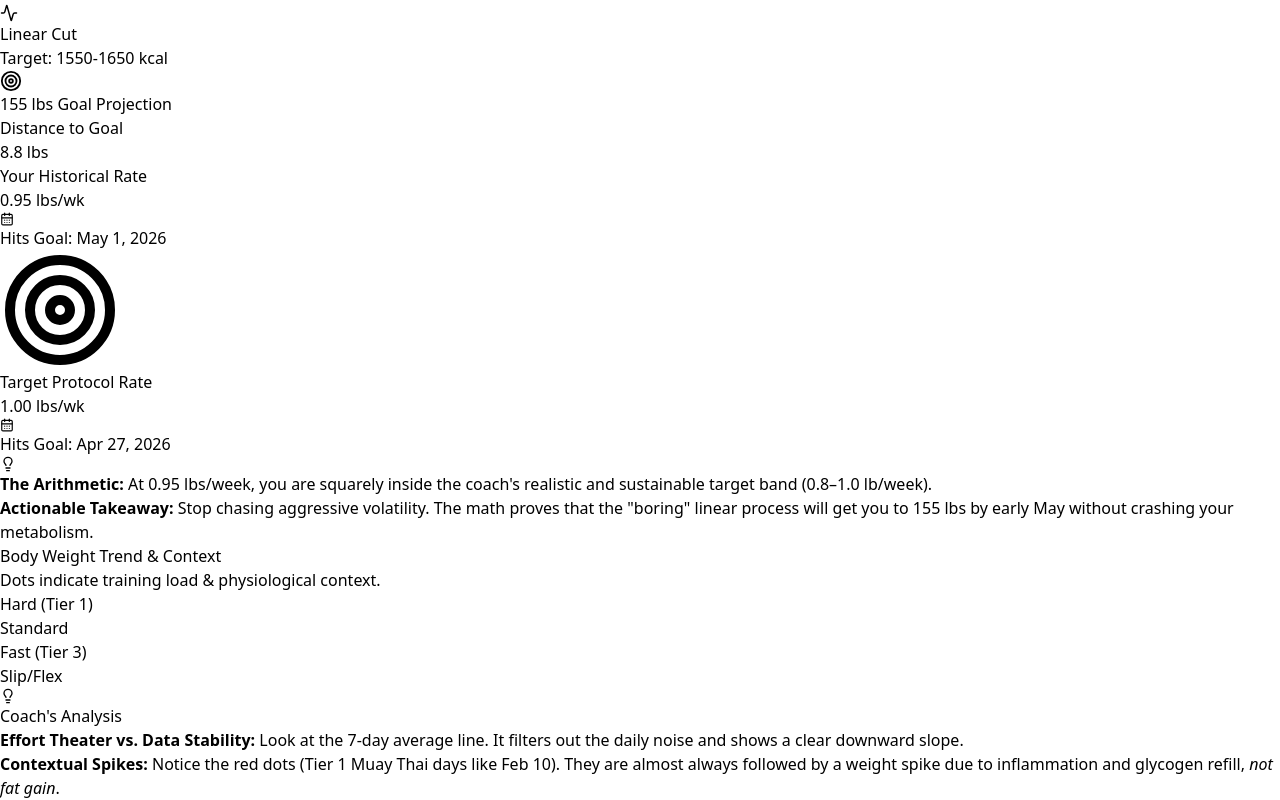
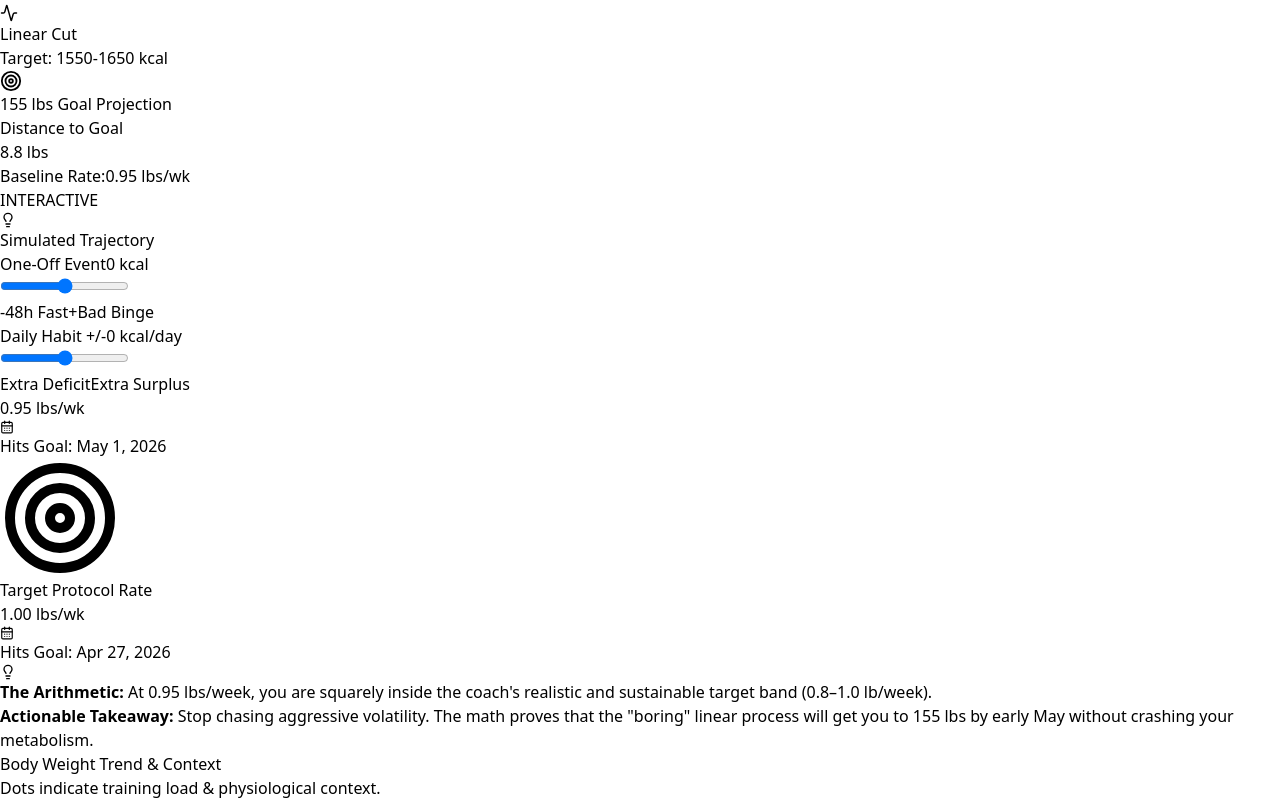
Before and after one commit to Automatic365/weight_cut_dashboard, a React (Vite) app: page / in a window 1280 px wide. Shown: the part 1244-2044 px from the top of the page. Built offline with nearby package versions, Linux system fonts and the light colour scheme.

Commit message:
feat: Add Interactive Projection Module

```diff
--- a/src/CutProgressDashboard.jsx
+++ b/src/CutProgressDashboard.jsx
@@ -36,6 +36,10 @@ const CustomWeightDot = (props) => {
 export default function CutProgressDashboard() {
   const [fixSwaps, setFixSwaps] = useState(true);
 
+  // Interactive Projection States
+  const [simulatedOneOff, setSimulatedOneOff] = useState(0); // +/- calories (one time)
+  const [simulatedDaily, setSimulatedDaily] = useState(0);   // +/- calories (every day)
+
   // Process data
   const chartData = useMemo(() => {
     const cleanedData = rawData.map(day => {
@@ -65,7 +69,15 @@ export default function CutProgressDashboard() {
   const projectionStats = useMemo(() => {
     const startWeight = rawData[0].weight;
     const currentWeight = rawData[rawData.length - 1].weight;
-    const lbsRemaining = currentWeight - 155;
+    let lbsRemaining = currentWeight - 155;
+
+    // --- APPLY SIMULATIONS ---
+    // 1. One-Off Event: 3,500 kcal = 1lb
+    const oneOffLbsEffect = simulatedOneOff / 3500;
+    lbsRemaining += oneOffLbsEffect;
+
+    // Safety check if user simulates eating their way out of the goal entirely
+    if (lbsRemaining < 0) lbsRemaining = 0;
 
     const parseDate = (dateStr) => {
       const [month, day] = dateStr.split('/');
@@ -78,25 +90,34 @@ export default function CutProgressDashboard() {
 
     const lbsLost = startWeight - currentWeight;
     const historicalRatePerWeek = (lbsLost / daysElapsed) * 7;
+
+    // 2. Daily Habit Event: 500 kcal daily deficit = 1lb per week
+    const dailyLbsEffectPerWeek = simulatedDaily / 500;
+    let simulatedRatePerWeek = historicalRatePerWeek - dailyLbsEffectPerWeek;
+    // Example: If burn is 1 lb/wk, and user adds +500 daily: 1 - 1 = 0 burn rate.
+    // Ensure we don't divide by zero or negative if they simulate a huge surplus.
+    if (simulatedRatePerWeek <= 0.05) simulatedRatePerWeek = 0.05;
+
     const targetRatePerWeek = 1.0;
 
-    const daysRemainingHistorical = (lbsRemaining / historicalRatePerWeek) * 7;
+    const daysRemainingSimulated = (lbsRemaining / simulatedRatePerWeek) * 7;
     const daysRemainingTarget = (lbsRemaining / targetRatePerWeek) * 7;
 
-    const projectedDateHistorical = new Date(endDate);
-    projectedDateHistorical.setDate(projectedDateHistorical.getDate() + daysRemainingHistorical);
+    const projectedDateSimulated = new Date(endDate);
+    projectedDateSimulated.setDate(projectedDateSimulated.getDate() + daysRemainingSimulated);
 
     const projectedDateTarget = new Date(endDate);
     projectedDateTarget.setDate(projectedDateTarget.getDate() + daysRemainingTarget);
 
     return {
       historicalRate: historicalRatePerWeek.toFixed(2),
+      simulatedRate: simulatedRatePerWeek.toFixed(2),
       targetRate: targetRatePerWeek.toFixed(2),
       lbsRemaining: lbsRemaining.toFixed(1),
-      dateHistorical: projectedDateHistorical.toLocaleDateString('en-US', { month: 'short', day: 'numeric', year: 'numeric' }),
+      dateSimulated: projectedDateSimulated.toLocaleDateString('en-US', { month: 'short', day: 'numeric', year: 'numeric' }),
       dateTarget: projectedDateTarget.toLocaleDateString('en-US', { month: 'short', day: 'numeric', year: 'numeric' })
     };
-  }, []);
+  }, [simulatedOneOff, simulatedDaily]);
 
   const latestData = chartData[chartData.length - 1];
   const currentAvg = latestData.weightAvg;
@@ -220,18 +241,83 @@ export default function CutProgressDashboard() {
               <h2 className="text-xl font-bold tracking-wide">155 lbs Goal Projection</h2>
             </div>
             <div className="grid grid-cols-1 md:grid-cols-3 gap-6">
-              <div className="bg-white/10 rounded-xl p-5 border border-white/20">
+              <div className="bg-white/10 rounded-xl p-5 border border-white/20 flex flex-col justify-center">
                 <div className="text-blue-200 text-sm font-medium mb-1">Distance to Goal</div>
                 <div className="text-4xl font-bold">{projectionStats.lbsRemaining} <span className="text-lg font-normal opacity-80">lbs</span></div>
-              </div>
-              <div className="bg-white/10 rounded-xl p-5 border border-white/20">
-                <div className="text-blue-200 text-sm font-medium mb-1">Your Historical Rate</div>
-                <div className="text-4xl font-bold">{projectionStats.historicalRate} <span className="text-lg font-normal opacity-80">lbs/wk</span></div>
-                <div className="text-sm font-medium text-blue-200 mt-2 flex items-center gap-1">
-                  <CalendarDays size={14} /> Hits Goal: <span className="text-white font-semibold ml-1">{projectionStats.dateHistorical}</span>
+                <div className="text-sm font-medium text-blue-200 mt-2 flex justify-between items-center">
+                  <span>Baseline Rate:</span>
+                  <span className="text-white font-semibold">{projectionStats.historicalRate} lbs/wk</span>
                 </div>
               </div>
-              <div className="bg-white/10 rounded-xl p-5 border border-white/20 relative overflow-hidden">
+
+              {/* INTERACTIVE SIMULATION CARD */}
+              <div className="bg-white/20 rounded-xl p-5 border-2 border-amber-400/50 shadow-[0_0_15px_rgba(251,191,36,0.1)] relative overflow-hidden group">
+                <div className="absolute top-0 right-0 bg-amber-500 text-amber-950 text-[10px] font-bold px-2 py-1 rounded-bl-lg z-10">INTERACTIVE</div>
+                <div className="text-amber-200 text-sm font-bold mb-2 flex items-center gap-1.5 relative z-10">
+                  <Lightbulb size={16} /> Simulated Trajectory
+                </div>
+
+                <div className="space-y-4 relative z-10">
+                  {/* Slider 1: One-Off Event */}
+                  <div>
+                    <div className="flex justify-between text-xs mb-1">
+                      <span className="text-white/80">One-Off Event</span>
+                      <span className="font-mono bg-white/10 px-1 rounded">{simulatedOneOff > 0 ? '+' : ''}{simulatedOneOff} kcal</span>
+                    </div>
+                    <input
+                      type="range"
+                      min="-7000" max="7000" step="500"
+                      value={simulatedOneOff}
+                      onChange={(e) => setSimulatedOneOff(Number(e.target.value))}
+                      className="w-full h-1.5 bg-white/20 rounded-lg appearance-none cursor-pointer accent-amber-400"
+                    />
+                    <div className="flex justify-between text-[10px] text-white/50 mt-1">
+                      <span>-48h Fast</span>
+                      <span>+Bad Binge</span>
+                    </div>
+                  </div>
+
+                  {/* Slider 2: Daily Habit Change */}
+                  <div>
+                    <div className="flex justify-between text-xs mb-1">
+                      <span className="text-white/80">Daily Habit +/-</span>
+                      <span className="font-mono bg-white/10 px-1 rounded">{simulatedDaily > 0 ? '+' : ''}{simulatedDaily} kcal/day</span>
+                    </div>
+                    <input
+                      type="range"
+                      min="-1000" max="1000" step="100"
+                      value={simulatedDaily}
+                      onChange={(e) => setSimulatedDaily(Number(e.target.value))}
+                      className="w-full h-1.5 bg-white/20 rounded-lg appearance-none cursor-pointer accent-amber-400"
+                    />
+                    <div className="flex justify-between text-[10px] text-white/50 mt-1">
+                      <span>Extra Deficit</span>
+                      <span>Extra Surplus</span>
+                    </div>
+                  </div>
+                </div>
+
+                <div className="mt-4 pt-3 border-t border-white/20 flex flex-col relative z-10">
+                  <div className="text-2xl font-bold text-amber-300">
+                    {projectionStats.simulatedRate} <span className="text-sm font-normal opacity-80 text-white">lbs/wk</span>
+                  </div>
+                  <div className="text-sm font-medium text-amber-100 mt-1 flex items-center gap-1">
+                    <CalendarDays size={14} /> Hits Goal: <span className="text-white font-bold ml-1 bg-amber-500/20 px-1.5 py-0.5 rounded">{projectionStats.dateSimulated}</span>
+                  </div>
+
+                  {/* Quick Reset Button visible when active */}
+                  {(simulatedOneOff !== 0 || simulatedDaily !== 0) && (
+                    <button
+                      onClick={() => { setSimulatedOneOff(0); setSimulatedDaily(0); }}
+                      className="absolute bottom-0 right-0 text-[10px] text-white/60 hover:text-white bg-white/10 px-2 py-1 rounded transition-colors"
+                    >
+                      Reset Math
+                    </button>
+                  )}
+                </div>
+              </div>
+
+              <div className="bg-white/10 rounded-xl p-5 border border-white/20 relative overflow-hidden flex flex-col justify-center">
                 <div className="absolute -right-4 -bottom-4 opacity-5"><Target size={120} /></div>
                 <div className="text-blue-200 text-sm font-medium mb-1 relative z-10">Target Protocol Rate</div>
                 <div className="text-4xl font-bold relative z-10">{projectionStats.targetRate} <span className="text-lg font-normal opacity-80">lbs/wk</span></div>
```
